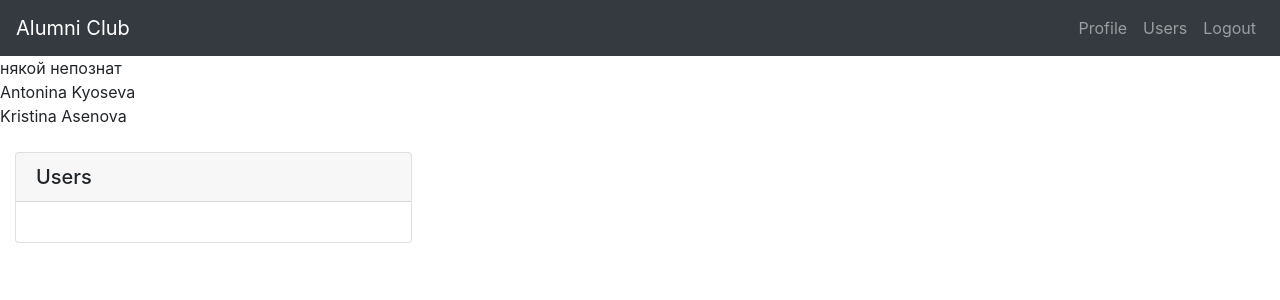
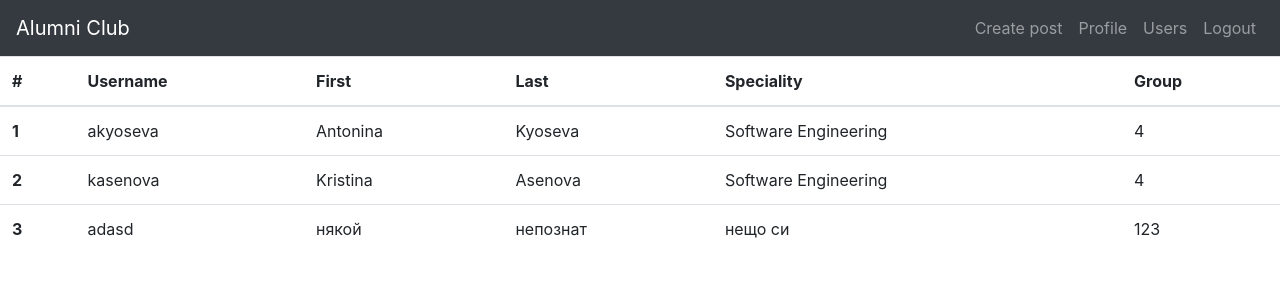
Before and after one commit to akyoseva/Alumni-club, a PHP site: page /users.php in a window 1280 px wide. Shown: the top 300 px of the page. Run offline with PHP 8.4, Linux system fonts and the light colour scheme; a user stored in the database is signed in; data comes from the database, SQL or seed files in the repository.

Commit message:
create "create_post.php" completed index.php

```diff
--- a/includes/header.php
+++ b/includes/header.php
@@ -24,6 +24,12 @@ include 'includes/db.php';
     <div class="collapse navbar-collapse" id="navbarResponsive">
       <ul class="navbar-nav ml-auto">
 
+        <?php if (isset($_SESSION["username"])) { ?>
+          <li class="nav-item">
+            <a class="nav-link" href="create_post.php">Create post</a>
+          </li>
+
+        <?php } ?>
 
         <?php if (isset($_SESSION["username"])) { ?>
           <li class="nav-item">
--- a/index.php
+++ b/index.php
@@ -10,7 +10,6 @@ $counter = 0;
 
 $stmt2 = $pdo->query('SELECT count(id) as count FROM users');
 $numberUsers = $stmt2->fetchAll()[0]['count'];
-var_dump($numberUsers);
 ?>
 
 <!-- Page Content -->
@@ -34,7 +33,8 @@ var_dump($numberUsers);
                         <div class="card-body">
                             <h2 class="card-title"><?php echo $post['title'] ?></h2>
                             <p class="card-text"><?php echo $post['message']  ?></p>
-                            <a href="#" class="btn btn-primary">Read More &rarr;</a>
+                            <a href="#" class="btn btn-primary">Read comments &rarr;</a>
+                            <a href="#" class="btn btn-primary">Create comments &rarr;</a>
                         </div>
                         <div class="card-footer text-muted">
                             Posted on <?php echo $post['created'] ?> by <?php echo $post['username']  ?>
--- a/login.php
+++ b/login.php
@@ -13,10 +13,11 @@ if (isset($_POST['login'])) {
         'username' => $username,
         'password' => $password
     ));
-
+    $user = $stmt->fetchALl();
     $count = $stmt->rowCount();
     if ($count > 0) {
         $_SESSION["username"] = $username;
+        $_SESSION["id"] = $user[0]['id'];
         header("location:index.php");
     } else {
         $message = '<h3>Wrong Data</h3>';
@@ -65,4 +66,3 @@ if (isset($_POST['login'])) {
 
 <?php
 include 'includes/footer.php';
-?>
--- a/profile.php
+++ b/profile.php
@@ -106,3 +106,5 @@ if (isset($_POST['save'])) {
     </div>
   </div>
 </div>
+<?php
+include 'includes/footer.php';
--- a/users.php
+++ b/users.php
@@ -1,13 +1,23 @@
 <?php
 include 'includes/header.php';
 
-//when no user loged in
-$data = $pdo->query("SELECT first_name, last_name , visibility FROM users WHERE visibility = 0")->fetchAll();
-// and somewhere later:
+$counter = 1;
+?>
 
-foreach ($data as $row) {
-    echo $row['first_name'] . " " . $row['last_name'] . "<br />\n";
-}
+<table class="table">
+    <thead>
+        <tr>
+            <th scope="col">#</th>
+            <th scope="col">Username</th>
+            <th scope="col">First</th>
+            <th scope="col">Last</th>
+            <th scope="col">Speciality</th>
+            <th scope="col">Group</th>
+        </tr>
+    </thead>
+    <tbody>
+        <?php
+
         if (isset($_SESSION["username"])) {
             $stmt = $pdo->prepare('SELECT * FROM users WHERE username = :username ');
             $stmt->execute(['username' => $_SESSION['username']]);
@@ -17,23 +27,34 @@ if (isset($_SESSION["username"])) {
 
             // var_dump($user_uni_group);die();
 
-    $data = $pdo->query("SELECT first_name, last_name, uni_group, speciality FROM users WHERE (visibility = 1 AND speciality = '$user_speciality')
-                                                                                            OR (visibility = 2 AND uni_group = '$user_uni_group')")->fetchAll();
+            $data = $pdo->prepare("SELECT username, first_name, last_name, uni_group, speciality FROM users
+                         WHERE visibility = 0
+                         OR (visibility = 1 AND speciality = :speciality)
+                         OR (visibility = 2 AND uni_group = :uni_group)");
+            $data->execute([
+                'speciality' => $user_speciality,
+                'uni_group' => $user_uni_group,
+            ]);
+        } else {
+            $data = $pdo->query("SELECT username, first_name, last_name, uni_group, speciality FROM users WHERE visibility = 0")->fetchAll();
+        }
+        foreach ($data as $row) {
+        ?>
+            <tr>
+                <th scope="row"><?php echo $counter++ ?></th>
+                <td><?php echo $row['username'] ?></td>
+                <td><?php echo $row['first_name'] ?></td>
+                <td><?php echo $row['last_name'] ?></td>
+                <td><?php echo $row['speciality'] ?></td>
+                <td><?php echo $row['uni_group'] ?></td>
+            </tr>
+        <?php
+        }
 
-    foreach ($data as $row) {
-        echo $row['first_name'] . " " . $row['last_name'] . "<br />\n";
-    }
-}
         ?>
-
-<div class="col-md-4">
-    <!-- Users -->
-    <div class="card my-4">
-        <h5 class="card-header">Users</h5>
-        <div class="card-body">
+    </tbody>
+</table>
 
 </div>
-    </div>
-</div>
-
-</div>
+<?php
+include 'includes/footer.php';
```
Also changed, not shown: create_post.php (added, +53 -0 lines). Lines whose indentation alone changed are shown as unchanged.
